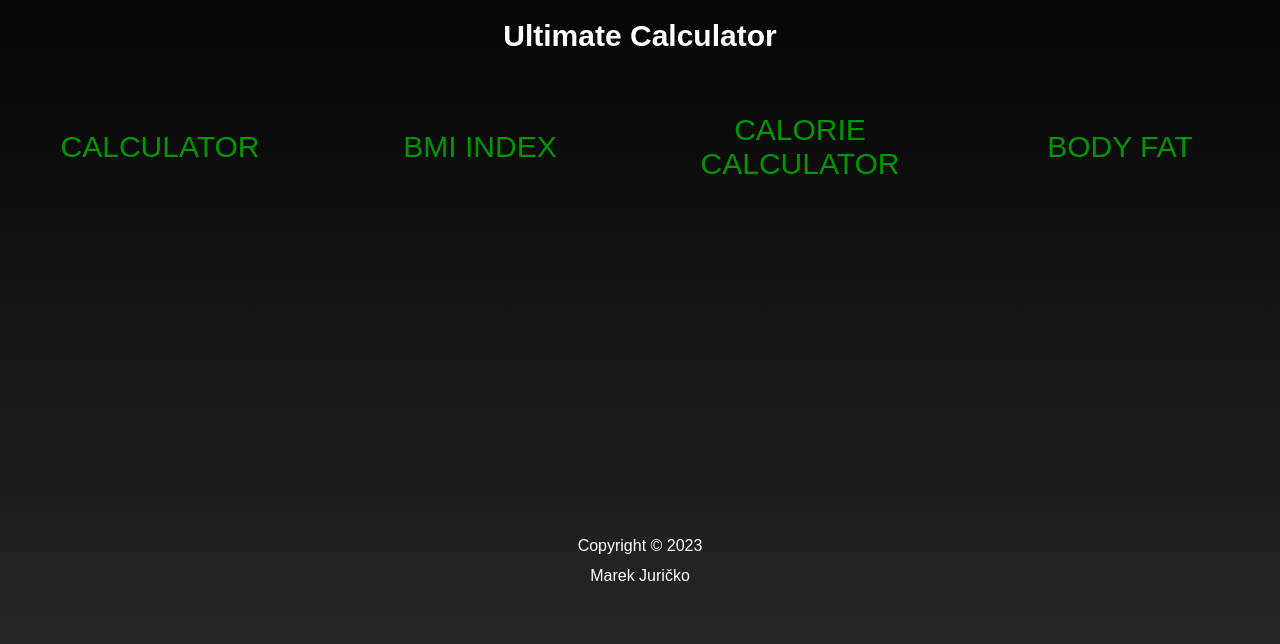
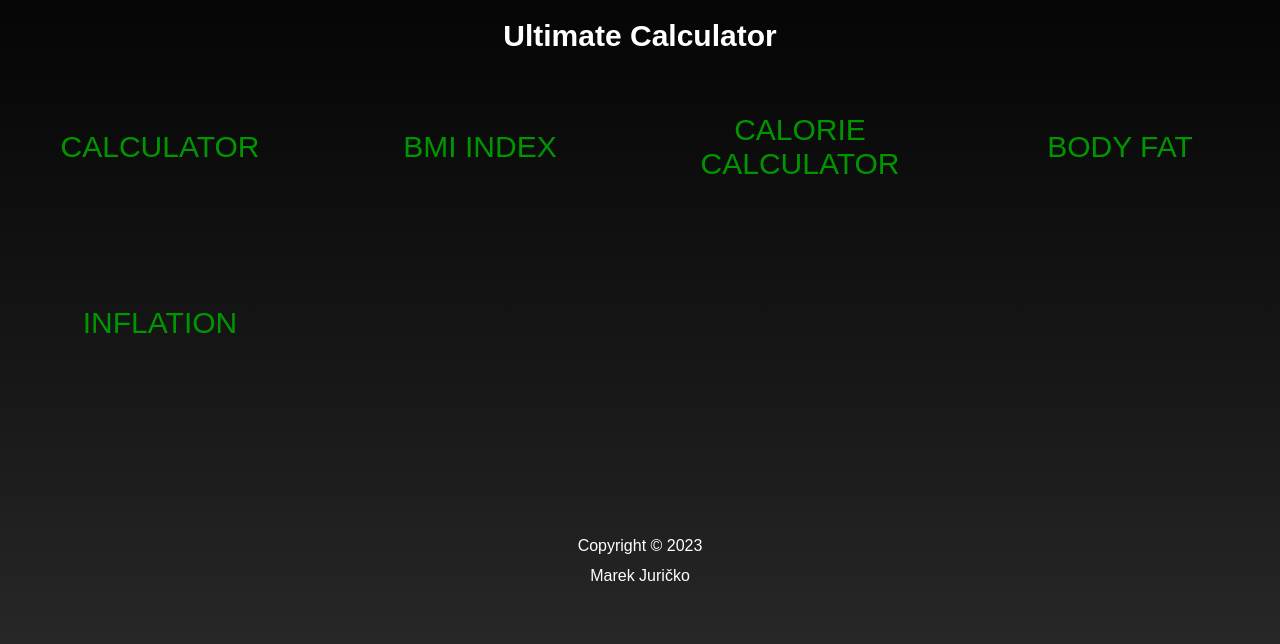
Before and after one commit to MarekJuricko/UltimateCalculator, a React (Create React App) app: page / in a window 1280 px wide. Shown: the top 644 px of the page. Built offline with nearby package versions, Linux system fonts and the light colour scheme; the HTML template or start-up script is replaced by a standard one.

Commit message:
added Inflation route and link

```diff
--- a/src/App.js
+++ b/src/App.js
@@ -5,6 +5,7 @@ import Calculator from "./pages/Calculator/Calculator"
 import BMI from "./pages/BMI/BMI"
 import CalorieCalculator from "./pages/CalorieCalculator/CalorieCalculator"
 import BodyFat from "./pages/BodyFat/BodyFat"
+import Inflation from "./pages/Inflation/Inflation"
 
 const App = () => {
   return (
@@ -17,6 +18,7 @@ const App = () => {
               <Route path="BMI" element={ <BMI/> }/>
               <Route path="CalorieCalculator" element={ <CalorieCalculator/> } />
               <Route path="BodyFat" element={ <BodyFat/> } />
+              <Route path="Inflation" element={ <Inflation/> } />
             </Route>
 
         </Routes>
--- a/src/pages/Home/Home.js
+++ b/src/pages/Home/Home.js
@@ -8,6 +8,7 @@ const Home = () => {
       <Link to="BMI">BMI Index</Link>
       <Link to="CalorieCalculator">Calorie Calculator</Link>
       <Link to="BodyFat">Body Fat</Link>
+      <Link to="Inflation">Inflation</Link>
     </div>
   )
 }
```
